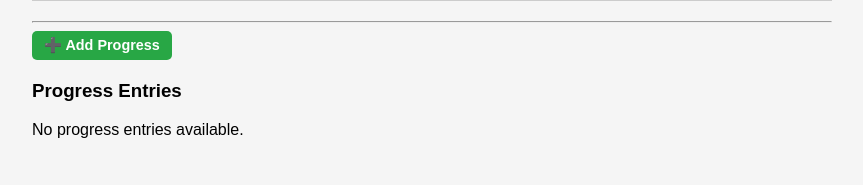
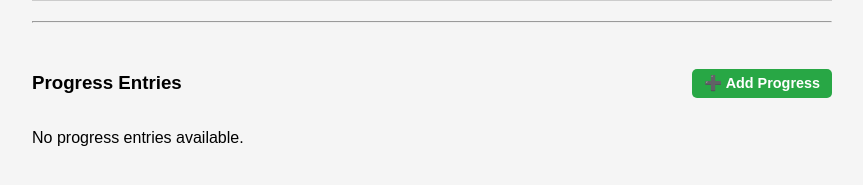
Before and after one commit to CEmilovUPM/TFG, a Flask app: template frontend/templates/goal.html in a window 1280 px wide. Shown: the part 370-555 px from the top of the page, without its empty margins (208-1071 px from the left). Run offline with Flask 3, Linux system fonts and the light colour scheme; the template is opened without the code that fills it, so the values that code supplies are empty.

Commit message:
Moved the add progress button

```diff
--- a/frontend/templates/goal.html
+++ b/frontend/templates/goal.html
@@ -19,11 +19,10 @@
   </div>
 
   <hr>
-  <div class="progress-actions">
-  <a href="{{ url_for('protected.create_progress', goal_id=goal.id) }}" class="add-progress-button">➕ Add Progress</a>
+  <div class="progress-header-bar">
+    <h3>Progress Entries</h3>
+    <a href="{{ url_for('protected.create_progress', goal_id=goal.id) }}" class="add-progress-button">➕ Add Progress</a>
   </div>
-
-  <h3>Progress Entries</h3>
   {% if progress_list %}
     <form method="get" action="{{ url_for('protected.single_goal', goal_id=goal.id) }}" class="progress-search-form">
         <input type="text" name="q" placeholder="Search progress..." value="{{ request.args.get('q', '') }}" />
```
